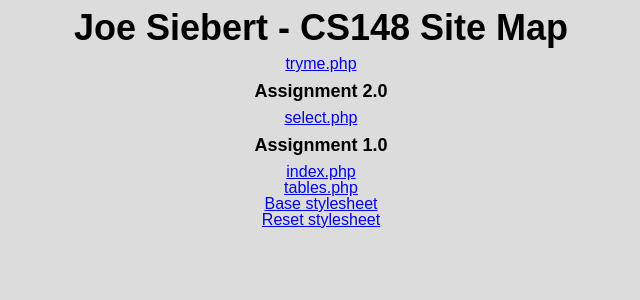
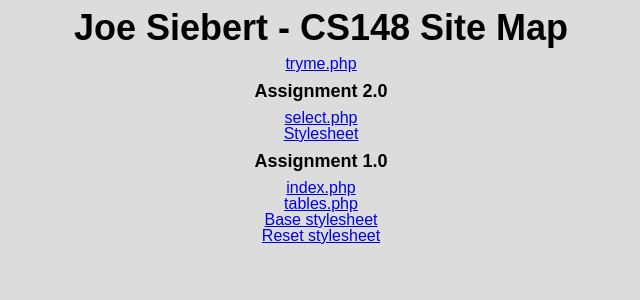
Before and after one commit to bigSiebs/cs148, a PHP site: page /sitemap.php in a window 1280 px wide. Shown: the top 300 px of the page, without its empty margins (319-959 px from the left). Run offline with PHP 8.4, Linux system fonts and the light colour scheme.

Commit message:
updated site map

```diff
--- a/sitemap.php
+++ b/sitemap.php
@@ -18,6 +18,7 @@
         <h3>Assignment 2.0</h3>
         <ul>
             <li><a href="assignment2.0/select.php">select.php</a></li>
+            <li><a href="assignment2.0/css/styles.css">Stylesheet</a></li>
         </ul>
         <h3>Assignment 1.0</h3>
         <ul>
```
